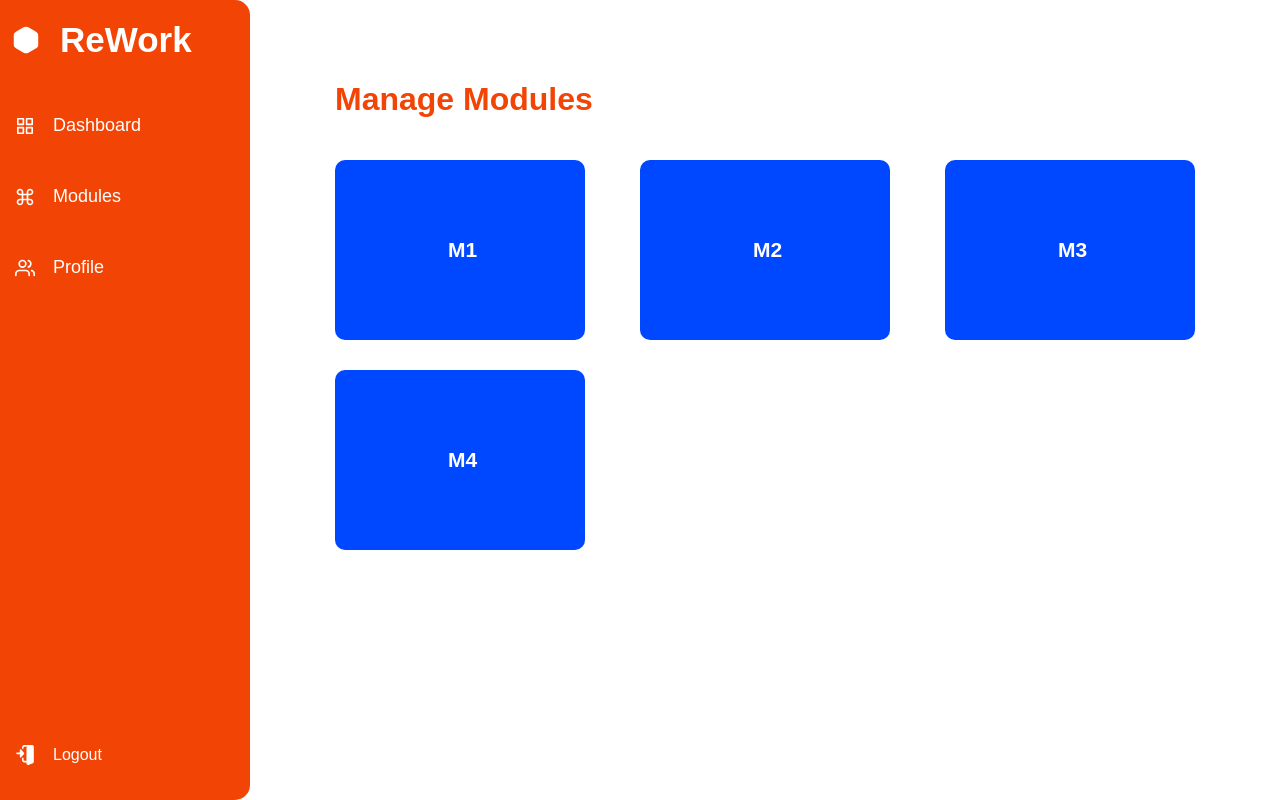
After one commit to Aabumouti03/PixelPerfect, a Django app: page /modules_management/ in a window 1280 px wide. The commit adds this page. Run offline with Django 5.2, Linux system fonts and the light colour scheme; data that the repository does not hold is empty.

Commit message:
implement modules page

```diff
--- /dev/null
+++ b/client/templates/modules_management.html
@@ -0,0 +1,72 @@
+<!-- index.html -->
+{% extends 'base.html' %}
+{% load static %}
+
+{% block extra_css %}
+<link rel="stylesheet" href="{% static 'css/modules_management.css' %}">
+{% endblock %}
+
+<!-- Content block  -->
+{% block content %}
+    <div class="content">
+
+        <div class="top-bar">
+            <h1>Manage Modules</h1>
+        </div>
+
+        <div class="card-container">
+
+         <!-- Static Cards -->
+        <div class="card sales">
+            <h2>M1</h2>
+        </div>
+
+        <div class="card sales">
+            <h2>M2 </h2>
+        </div>
+
+        <div class="card sales">
+            <h2>M3 </h2>
+        </div>
+
+        <div class="card sales">
+            <h2>M4 </h2>
+        </div>
+
+        <!-- Dynamic Module Cards -->
+        {% for module in modules %}
+        <div class="card module-card" style="background-color: '{{ module.color }}';">
+            <h2> {{ module.name }} </h2>
+        </div>
+        {% endfor %}
+
+            <!-- <div class="card sales" data-url="{% url 'users_management' %}">
+                <h2>Manage Users</h2>
+            </div>
+
+            <div class="card orders">
+                <h2>Manage Modules</h2>
+            </div>
+
+            <div class="card visitors" data-url="{% url 'users_management' %}">
+                <h2 class="count">95,574</h2>
+            </div>
+
+            <div class="card m4" data-url="{% url 'users_management' %}">
+                <h2>m4</h2>
+            </div>
+
+            <div class="card m5" data-url="{% url 'users_management' %}">
+                <h2>m5</h2>
+            </div>
+
+            <div class="card m5" data-url="{% url 'users_management' %}">
+                <h2>m6</h2>
+            </div> -->
+
+
+        </div>
+    </div>
+
+
+{% endblock %}
--- a/client/views.py
+++ b/client/views.py
@@ -1,10 +1,22 @@
 from django.shortcuts import render
-from users.models import EndUser
+from users.models import User
+from client.models import Module
 
 # Create your views here.
 def client_dashboard(request):
     return render(request, 'client_dashboard.html')
 
 def users_management(request):
-    users = EndUser.objects.all()
+    users = User.objects.all().select_related('User_profile')
     return render(request, 'users_management.html', {'users': users})
+
+def modules_management(request):
+    modules = Module.objects.all().values("title")  # Get module names
+    module_colors = ["#CEE7F2", "#44778d", "#a7d4e8", "#ff5733", "#3498DB", "#2ECC71"]  # Add more colors
+
+    modules_list = []
+    for index, module in enumerate(modules):
+        module["color"] = module_colors[index % len(module_colors)]
+        modules_list.append(module)
+
+    return render(request, "modules_management.html", {"modules": modules_list})
--- a/rework/urls.py
+++ b/rework/urls.py
@@ -27,5 +27,7 @@ urlpatterns = [
     path('logout/', views.logout_view, name='logout'),
     path('client_dashboard/', client_views.client_dashboard, name='client_dashboard'),
     path('users_management/', client_views.users_management, name='users_management'),
+    path('modules_management/', client_views.modules_management, name='modules_management'),
+
 
 ]
--- /dev/null
+++ b/static/css/modules_management.css
@@ -0,0 +1,84 @@
+@import url("styles.css");
+body {
+    font-family: Arial, sans-serif;
+    margin: 0;
+    padding: 0;
+    display: flex;
+}
+
+.content {
+    flex-grow: 1;
+    padding: 30px;
+    background: #ffffff;
+    margin-left: 25px;
+}
+
+.top-bar {
+    display: flex;
+    align-items: center;
+    margin-bottom: 20px;
+    color: #F24505;
+}
+
+.card-container {
+    display: grid;
+    grid-template-columns: repeat(auto-fit, minmax(200px, 1fr)); /* Auto-adjust to fit 4-5 modules */
+    gap: 30px;
+    justify-content: center;
+    align-items: stretch;
+    width: 100%;
+    margin-top: 20px;
+}
+
+.card {
+    height: 180px;
+    min-width: 200px;
+    max-width: 250px;
+    display: flex;
+    align-items: center;
+    justify-content: center;
+    text-align: center;
+    font-size: 14px;
+    font-weight: bold;
+    border-radius: 10px;
+    color: white;
+}
+
+.card h2 {
+    margin-left: 5px;
+}
+
+
+.card.sales { background: #0048FF; }
+.card.orders { background: #F24505; }
+.card.visitors { background: #CEE7F2; }
+.card.m4 { background: #44778d; }
+.card.m5 { background: #a7d4e8; }
+.card.m6 { background: #a7d4e8; }
+
+
+.card:hover {
+    transform: scale(1.05);
+    box-shadow: 0px 5px 15px rgba(0, 0, 0, 0.2);
+    cursor: pointer;
+}
+
+
+/* Adjusts the number of columns for smaller screens */
+@media (max-width: 1024px) {
+    .card-container {
+        grid-template-columns: repeat(auto-fit, minmax(180px, 1fr));
+    }
+}
+
+@media (max-width: 768px) {
+    .card-container {
+        grid-template-columns: repeat(2, 1fr); /* Show 2 per row on smaller screens */
+    }
+}
+
+@media (max-width: 480px) {
+    .card-container {
+        grid-template-columns: repeat(1, 1fr); /* Show 1 per row on mobile */
+    }
+}
```
Also changed, not shown: client/templates/client_dashboard.html (+12 -11 lines), client/templates/users_management.html (+19 -11 lines), client/migrations/0001_initial.py, db_backup.sqlite3 (deleted), static/css/client_dashboard.css (line endings or trailing spaces), users/migrations/0001_initial.py.
